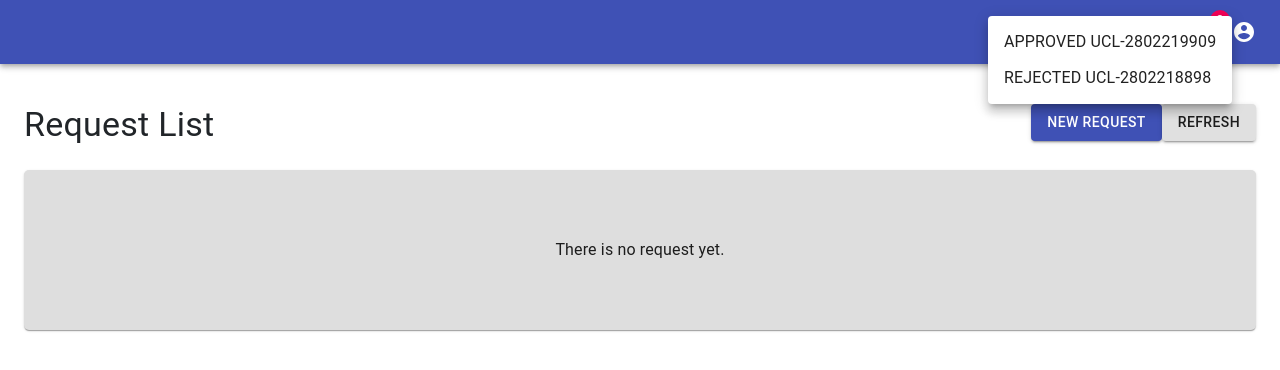
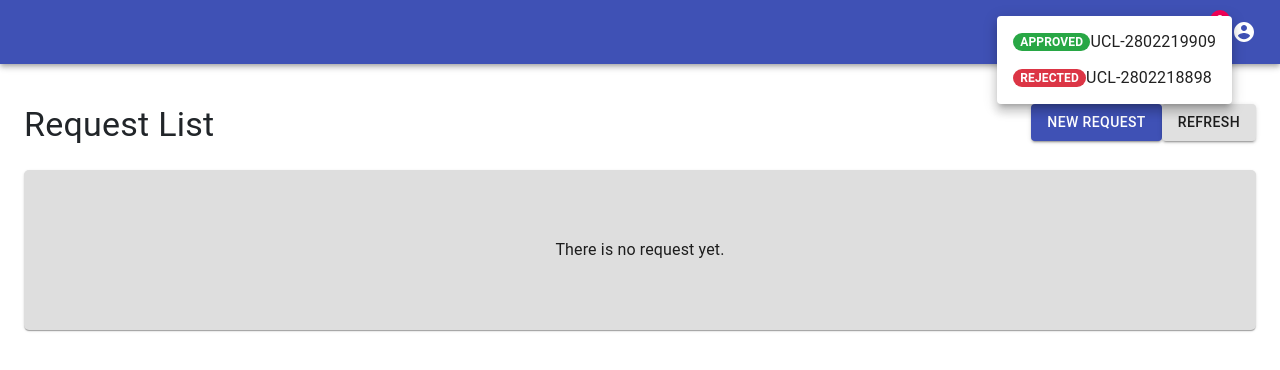
Before and after one commit to YooTanya/foreign-exchange, a React (Create React App) app: page / in a window 1280 px wide. Both pictures are taken after a click on the button "show 2 new notifications". Shown: the top 370 px of the page. Built offline with nearby package versions, Linux system fonts and the light colour scheme.

Commit message:
move Header to common folder

```diff
--- a/src/components/pages/CounterStaff/Header.js
+++ b/src/common/Header.js
@@ -72,10 +72,12 @@ export default function ApplicationBar() {
       onClose={handleNotificationMenuClose}
     >
       <MenuItem onClick={handleNotificationMenuClose}>
-        APPROVED UCL-2802219909
+        <span className="badge badge-pill badge-success">APPROVED</span>
+        <span>UCL-2802219909</span>
       </MenuItem>
       <MenuItem onClick={handleNotificationMenuClose}>
-        REJECTED UCL-2802218898
+        <span className="badge badge-pill badge-danger">REJECTED</span>
+        <span>UCL-2802218898</span>
       </MenuItem>
     </Menu>
   );
--- a/src/components/pages/CounterStaff/CounterStaff.js
+++ b/src/components/pages/CounterStaff/CounterStaff.js
@@ -1,5 +1,5 @@
 import React from 'react';
-import Header from './Header';
+import Header from '../../../common/Header';
 import RequestList from './RequestList';
 import Container from '@material-ui/core/Container';
 
```
